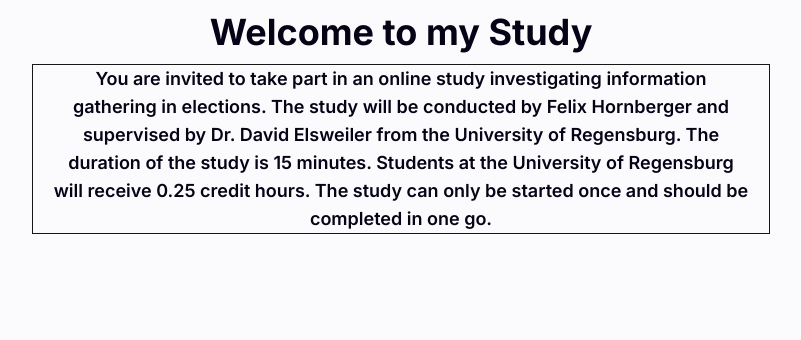
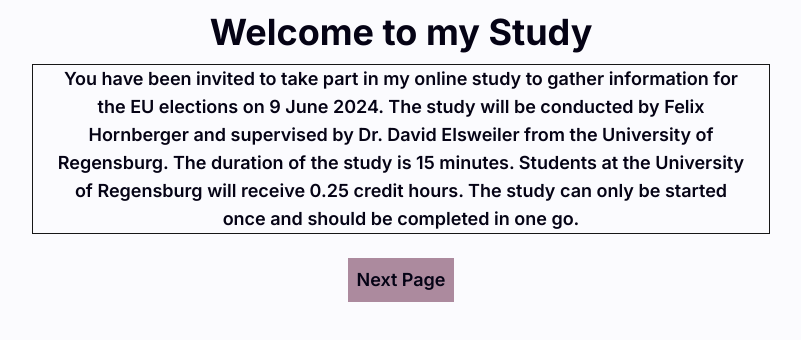
Before and after one commit to FelixHornberger/quote-and-vote, a Next.js app: page / in a window 1280 px wide. Shown: the top 340 px of the page, without its empty margins (239-1040 px from the left). Built offline with nearby package versions, Linux system fonts and the light colour scheme.

Commit message:
Updated Base page text

```diff
--- a/app/page.tsx
+++ b/app/page.tsx
@@ -1,7 +1,4 @@
-import ChatHistory from '@/components/chatSystem/ChatHistory';
-import ChatInput from '@/components/chatSystem/ChatInput';
-import second from '@/components/chatSystem/ChatInput'
-import PartySelector from '@/components/chatSystem/PartySelector';
+import NavButton from "@/components/buttons/NavButton";
 
 export default function Home() {
 
@@ -13,10 +10,14 @@ export default function Home() {
         <div className="px-5 flex justify-center">
           <div className="task-box mb-3 max-w-prose place-items-center px-5 border border-neutral-900">
               <p className="text-center">
-                        You are invited to take part in an online study investigating information gathering in elections. The study will be conducted by Felix Hornberger and supervised by Dr. David Elsweiler from the University of Regensburg. The duration of the study is 15 minutes. Students at the University of Regensburg will receive 0.25 credit hours. The study can only be started once and should be completed in one go.
+                You have been invited to take part in my online study to gather information for the EU elections on 9 June 2024.
+                The study will be conducted by Felix Hornberger and supervised by Dr. David Elsweiler from the University of Regensburg.
+                The duration of the study is 15 minutes. Students at the University of Regensburg will receive 0.25 credit hours.
+                The study can only be started once and should be completed in one go.
               </p>
           </div>
         </div>
+        <NavButton href={"/information-consent"}></NavButton>
     </main>
   );
 }
```
Lines whose indentation alone changed are shown as unchanged.
